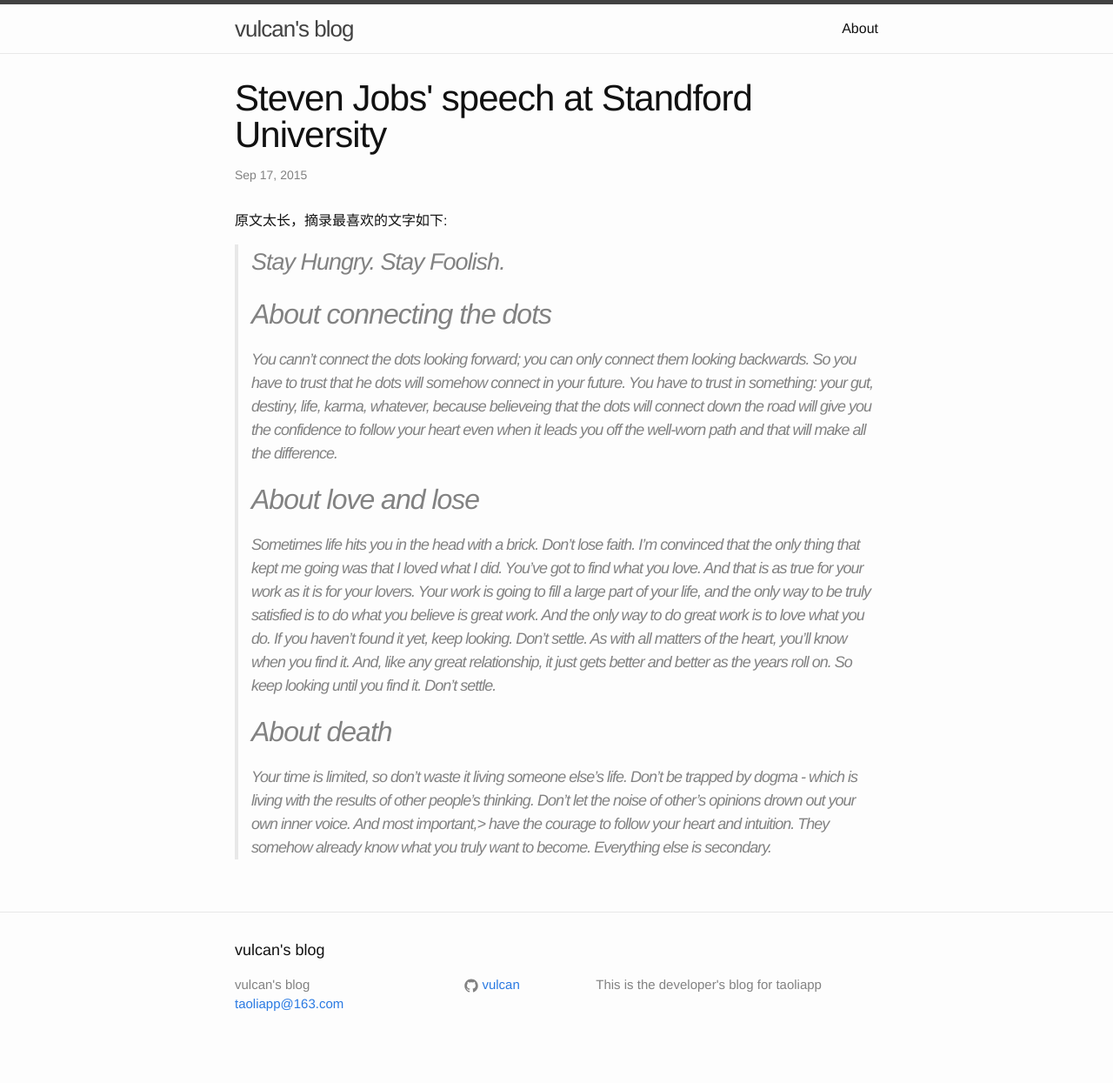
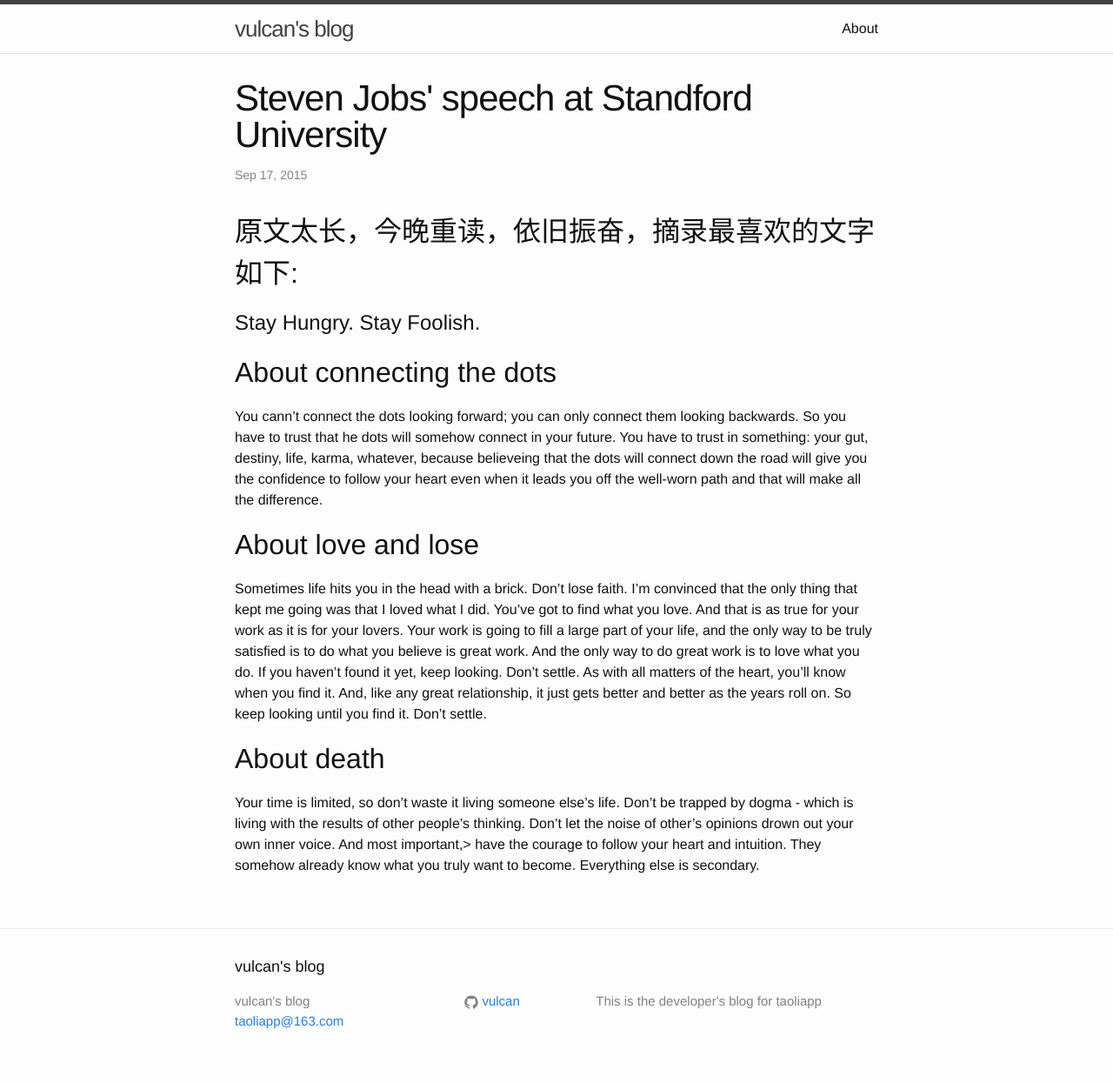
Before and after one commit to vulcan/vulcan.github.io, a Jekyll site: the page built from _posts/2015-09-17-jobs-speech.md, in a window 1280 px wide. Shown: the whole page at 87% size. Built offline with Jekyll 4.4.1, drawn with Linux system fonts in a browser that asks for light colours.

Commit message:
fix format

```diff
--- a/_posts/2015-09-17-jobs-speech.md
+++ b/_posts/2015-09-17-jobs-speech.md
@@ -4,11 +4,12 @@ title:  "Steven Jobs' speech at Standford University"
 date:   2015-09-17 23:52:02
 categories: misc
 ---
-原文太长，摘录最喜欢的文字如下:
-> # Stay Hungry. Stay Foolish.
-> ## About connecting the dots
-> You cann't connect the dots looking forward; you can only connect them looking backwards. So you have to trust that he dots will somehow connect in your future. You have to trust in something: your gut, destiny, life, karma, whatever, because believeing that the dots will connect down the road will give you the confidence to follow your heart even when it leads you off the well-worn path and that will make all the difference.
-> ## About love and lose
-> Sometimes life hits you in the head with a brick. Don't lose faith. I'm convinced that the only thing that kept me going was that I loved what I did. You've got to find what you love. And that is as true for your work as it is for your lovers. Your work is going to fill a large part of your life, and the only way to be truly satisfied is to do what you believe is great work. And the only way to do great work is to love what you do. If you haven't found it yet, keep looking. Don't settle. As with all matters of the heart, you'll know when you find it. And, like any great relationship, it just gets better and better as the years roll on. So keep looking until you find it. Don't settle.
-> ## About death
-> Your time is limited, so don't waste it living someone else's life. Don't be trapped by dogma - which is living with the results of other people's thinking. Don't let the noise of other's opinions drown out your own inner voice. And most important,> have the courage to follow your heart and intuition. They somehow already know what you truly want to become. Everything else is secondary.
+原文太长，今晚重读，依旧振奋，摘录最喜欢的文字如下:
+-----------
+# Stay Hungry. Stay Foolish.
+## About connecting the dots
+You cann't connect the dots looking forward; you can only connect them looking backwards. So you have to trust that he dots will somehow connect in your future. You have to trust in something: your gut, destiny, life, karma, whatever, because believeing that the dots will connect down the road will give you the confidence to follow your heart even when it leads you off the well-worn path and that will make all the difference.
+## About love and lose
+Sometimes life hits you in the head with a brick. Don't lose faith. I'm convinced that the only thing that kept me going was that I loved what I did. You've got to find what you love. And that is as true for your work as it is for your lovers. Your work is going to fill a large part of your life, and the only way to be truly satisfied is to do what you believe is great work. And the only way to do great work is to love what you do. If you haven't found it yet, keep looking. Don't settle. As with all matters of the heart, you'll know when you find it. And, like any great relationship, it just gets better and better as the years roll on. So keep looking until you find it. Don't settle.
+## About death
+Your time is limited, so don't waste it living someone else's life. Don't be trapped by dogma - which is living with the results of other people's thinking. Don't let the noise of other's opinions drown out your own inner voice. And most important,> have the courage to follow your heart and intuition. They somehow already know what you truly want to become. Everything else is secondary.
```
